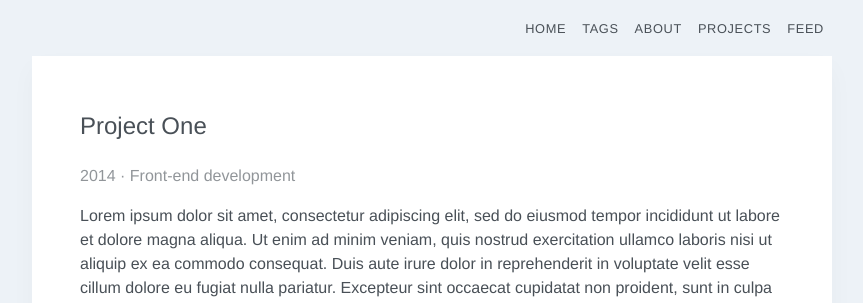
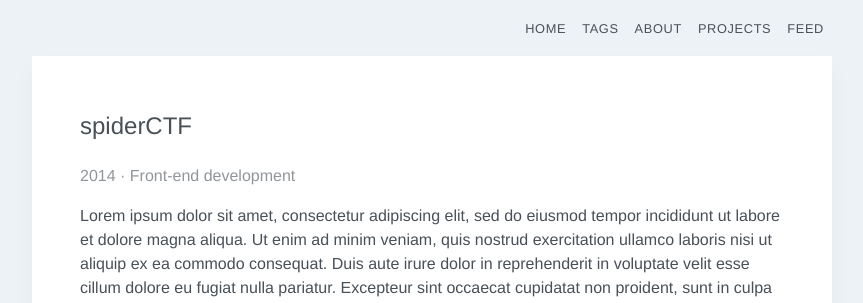
Before and after one commit to rsecke/rsecke.github.io, a Jekyll site: the page built from _projects/2014-03-03-project-one.md, in a window 1280 px wide. Shown: the top 303 px of the page, without its empty margins (208-1071 px from the left). Built offline with Jekyll 4.4.1, drawn with Linux system fonts in a browser that asks for light colours; some web fonts are replaced; part of the change alters nothing that is shown.

Commit message:
changed filename

```diff
--- a/_projects/2014-03-03-project-one.md
+++ b/_projects/2014-03-03-project-one.md
@@ -1,8 +1,8 @@
 ---
 layout: project
-title: Project One
-description: Lorem ipsum dolor sit amet, consectetur adipiscing elit
-summary: Lorem ipsum dolor sit amet, consectetur.
+title: spiderCTF
+description: A WHOLE LOTTA WEB
+summary: spiderCTF is a web
 category: Front-end development
 ---
 
```
Also changed, not shown: README.md.
